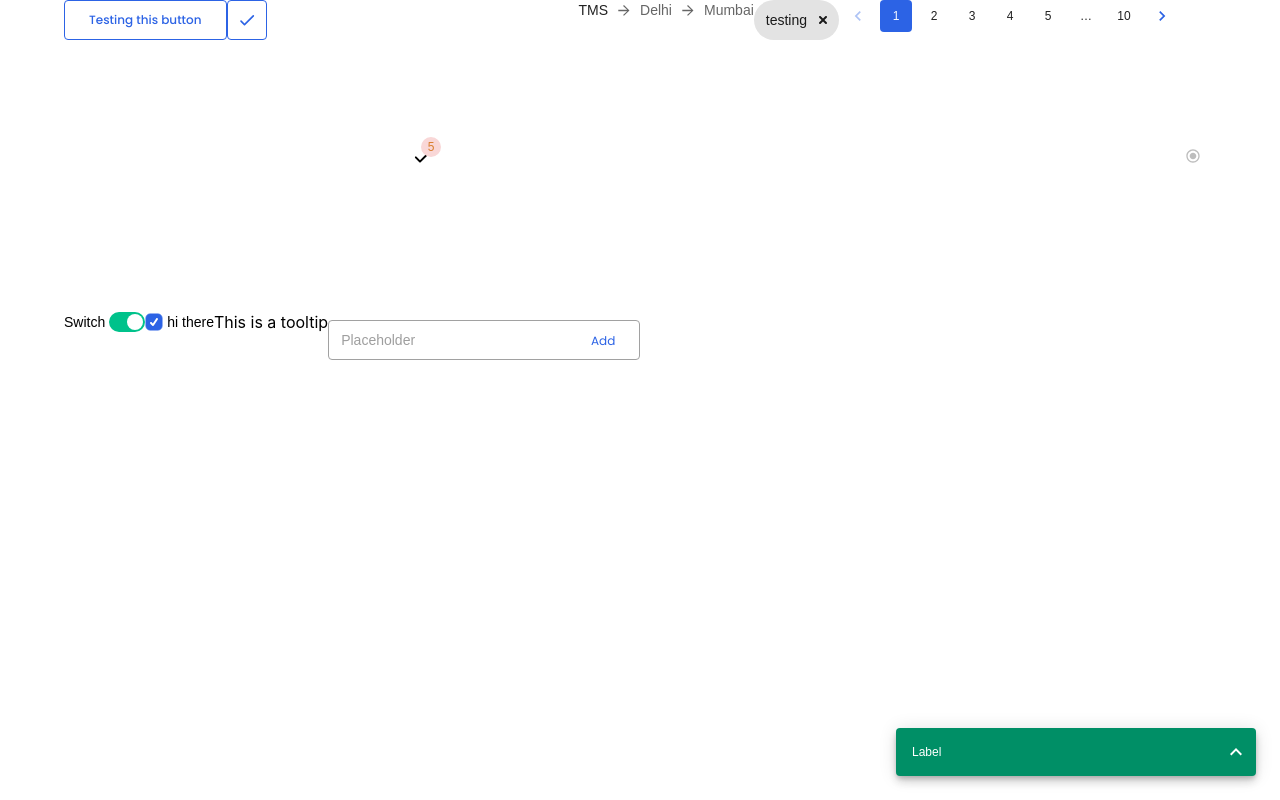
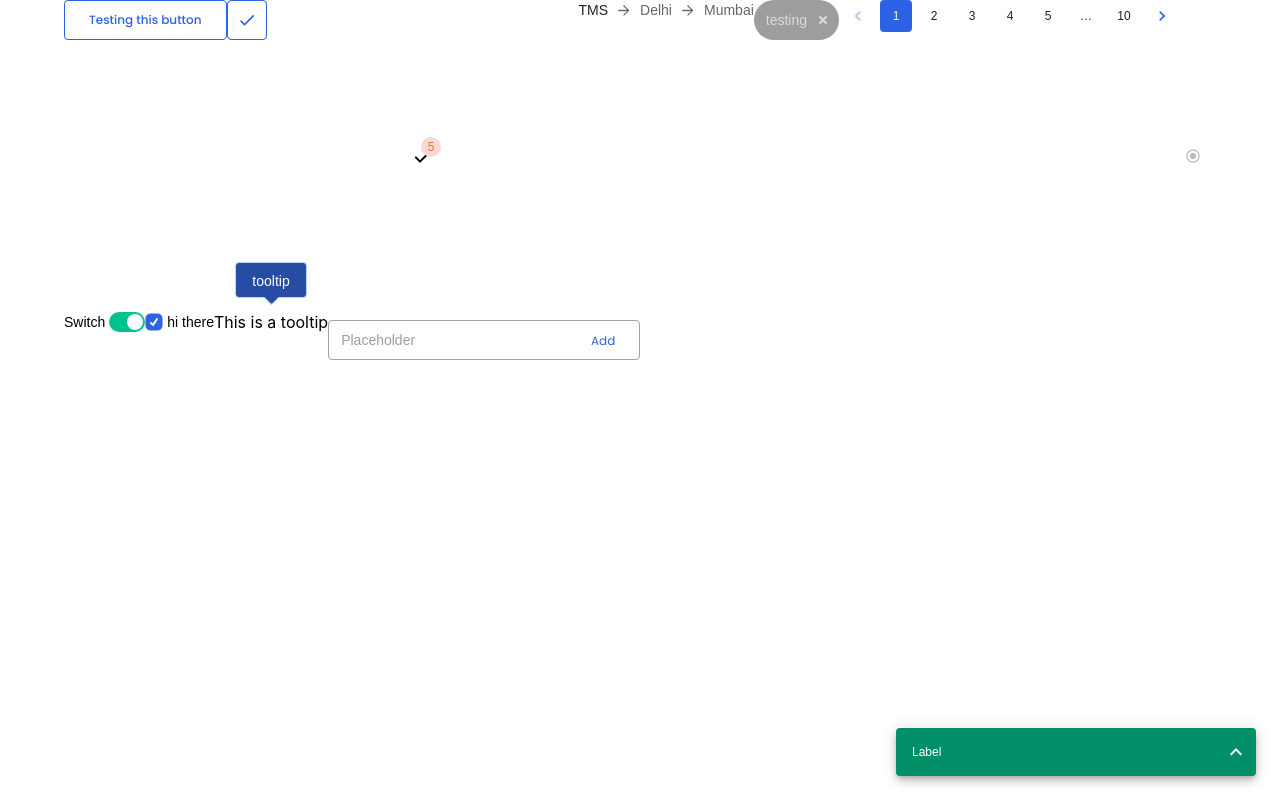
Before and after one commit to navneetlal/radiant-design-system, a React (Create React App) app: page / in a window 1280 px wide. Built offline with nearby package versions, Linux system fonts and the light colour scheme.

Commit message:
tooltip fixed

```diff
--- a/src/App.tsx
+++ b/src/App.tsx
@@ -96,13 +96,20 @@ function App() {
         />
 
         <Chip
+          text="testing"
+          size="medium"
+          selected={false}
+          disabled
+          onDelete={handleDelete}
+        />
+        {/* <Chip
           color="primary"
           text="testing"
           size="medium"
           selected={false}
+
           onDelete={handleDelete}
-        />
-
+        /> */}
         <Snackbar
           open={true}
           message="Label"
@@ -149,7 +156,7 @@ function App() {
             onChange={handleCheckbox}
           />
         </Grid>
-        <Tooltip title="this is tooltip" color="light" size="small">
+        <Tooltip title="tooltip" color="dark" size="medium" placement="top">
           <span>This is a tooltip</span>
         </Tooltip>
 
--- a/src/components/Chip/Chip.tsx
+++ b/src/components/Chip/Chip.tsx
@@ -1,4 +1,4 @@
-import React from 'react';
+import React from "react";
 import MuiChip from "@mui/material/Chip";
 import { useTheme } from "@mui/material";
 import ChipIcon from "../../icons/Chip";
@@ -20,19 +20,16 @@ const Chip = ({
   const theme = useTheme();
   return (
     <MuiChip
-      color="primary"
       label={text}
       onDelete={onDelete}
       size={size}
       deleteIcon={<ChipIcon />}
       sx={[
-
         {
-
-          backgroundColor: selected && !otherProps.disabled
+          backgroundColor: selected
             ? theme.palette.primary.main
             : theme.palette.secondary?.contrastText,
-          color: selected && !otherProps.disabled ? "#ffffff" : "#1A1A1A",
+          color: selected ? "#ffffff" : theme.palette.secondary.main,
           "&:focus": {
             backgroundColor: selected
               ? theme.palette.primary.main
@@ -50,6 +47,9 @@ const Chip = ({
             },
           },
         },
+        otherProps.disabled && {
+          backgroundColor: `#000000`,
+        },
       ]}
       {...otherProps}
     />
--- a/src/components/Tooltip/Tooltip.tsx
+++ b/src/components/Tooltip/Tooltip.tsx
@@ -8,6 +8,18 @@ export interface IToolTipProps {
   children: JSX.Element;
   color: "light" | "dark";
   size: "small" | "medium";
+  placement:
+    | "bottom-start"
+    | "bottom"
+    | "left-end"
+    | "left-start"
+    | "left"
+    | "right-end"
+    | "right-start"
+    | "right"
+    | "top-end"
+    | "top-start"
+    | "top";
   [key: string]: any;
 }
 
@@ -15,40 +27,41 @@ const ToolTip = ({
   title,
   children,
   color,
+  placement,
   ...otherProps
 }: IToolTipProps) => {
   const theme = useTheme();
   return (
     <MuiTooltip
+      open
       title={title}
-      placement="top"
+      placement={placement}
       arrow
-
       {...otherProps}
       componentsProps={{
         tooltip: {
           sx: {
             backgroundColor:
-            //@ts-ignore
+              //@ts-ignore
               color === "dark" ? theme.palette.primary[600] : "#ffffff",
             color: color === "dark" ? "#ffffff" : "#1A1A1A",
 
-            height: otherProps.size === "medium" ? "28px" : "24px",
+            height: otherProps.size === "medium" ? "18px" : "14px",
             //@ts-ignore
             border: `1px solid ${theme.palette.primary[200]}`,
             borderRadius: "4px",
 
-            minWidth: otherProps.size === "small" ? "53px" : "72px",
+            minWidth: otherProps.size === "small" ? "35px" : "38px",
             textAlign: "center",
             //justifyContent : 'center',
-            ...otherProps.size === 'small' ? {
-              ...theme.typography.body2
-            } : {
-              ...theme.typography.body1
-            },
+            ...(otherProps.size === "small"
+              ? {
+                  ...theme.typography.body2,
+                }
+              : {
+                  ...theme.typography.body1,
+                }),
             padding: otherProps.size === "medium" ? "8px 16px" : "4px 8px", // Top Down  Left Right
-            paddingTop:
-              otherProps.size === "small" ? "12px !important" : "24px !important",
           },
         },
         arrow: {
@@ -56,12 +69,7 @@ const ToolTip = ({
             //@ts-ignore
             color: color === "dark" ? theme.palette.primary[600] : "#ffffff",
             position: "absolute",
-            top: otherProps.size === "medium" ? "60.2px" : "40.2px",
-
-            // width: '10px',
-            // height: '4px',
-            // //color : '#ffffff',
-            // //@ts-ignore
+            top: otherProps.size === "medium" ? "34.2px" : "22.2px",
 
             "&:before": {
               border: `.1px solid`,
--- a/src/themes/lightTheme.ts
+++ b/src/themes/lightTheme.ts
@@ -57,6 +57,7 @@ let lightTheme = createTheme({
   typography: {
     ...(typography as TypographyOptions),
   },
+
 });
 
 lightTheme = createTheme(lightTheme, {
@@ -116,9 +117,6 @@ lightTheme = createTheme(lightTheme, {
           padding: "10px 0px",
           ...lightTheme.typography.body1,
           borderRadius: 5000,
-        },
-        disabled : {
-          //backgroundColor : `${lightTheme.palette.secondary.contrastText} !important`,
         }
       },
     },
```
